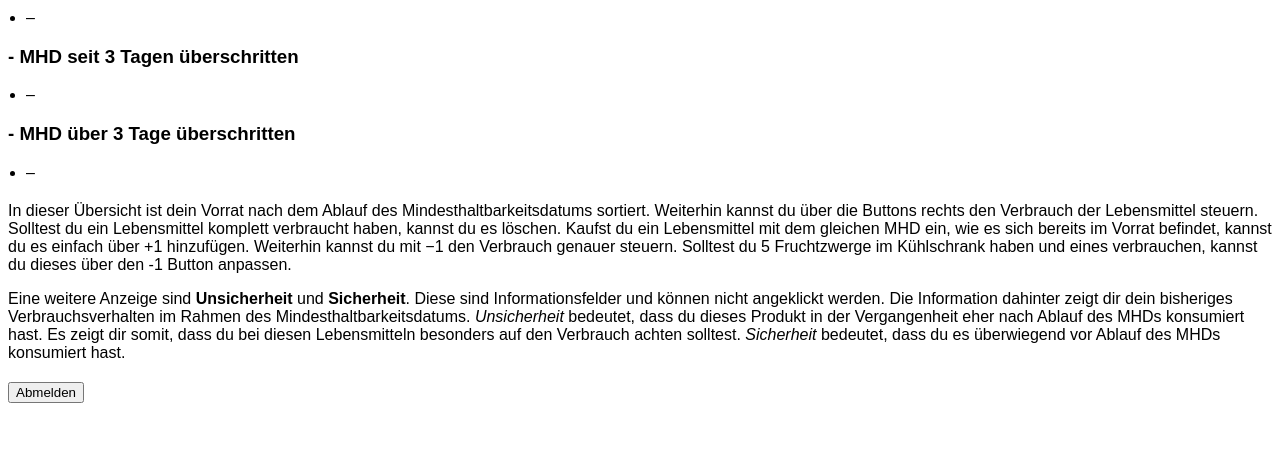
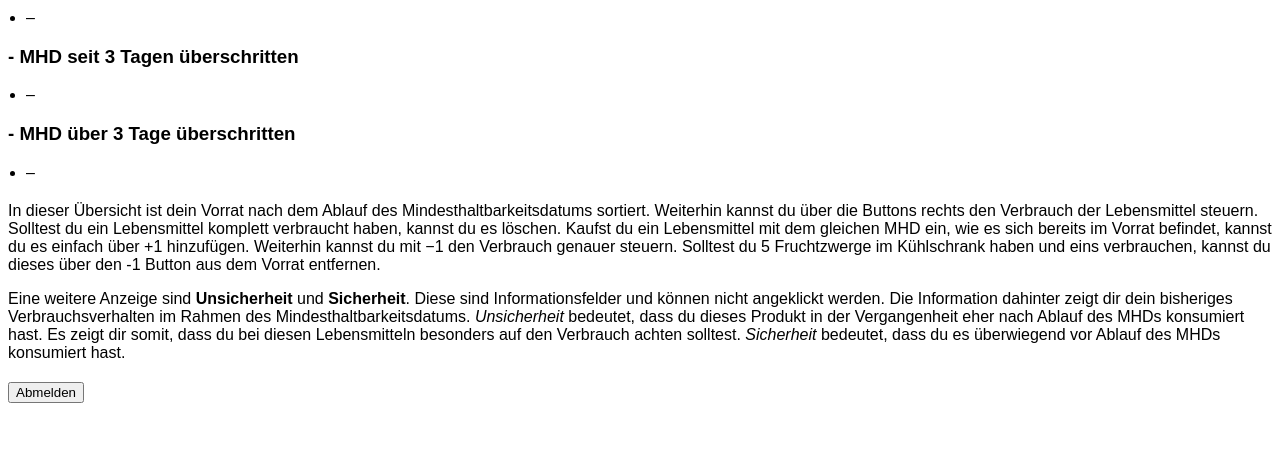
Before and after one commit to sheeshmann/studienarbeit_softwareparadigmen, a Django app: page / in a window 1280 px wide. Shown: the part 283-755 px from the top of the page. Run offline with Django 5.2, Linux system fonts and the light colour scheme; the visitor is signed in with stand-in values (Sample User, id 1); data that the repository does not hold is empty.

Commit message:
Text angepasst

```diff
--- a/vorrat/templates/vorrat/overview.html
+++ b/vorrat/templates/vorrat/overview.html
@@ -134,7 +134,7 @@
       Solltest du ein Lebensmittel komplett verbraucht haben, kannst du es löschen. Kaufst du ein Lebensmittel
       mit dem gleichen MHD ein, wie es sich bereits im Vorrat befindet, kannst du es einfach über +1 hinzufügen.
       Weiterhin kannst du mit −1 den Verbrauch genauer steuern. Solltest du 5 Fruchtzwerge
-      im Kühlschrank haben und eines verbrauchen, kannst du dieses über den -1 Button anpassen.
+      im Kühlschrank haben und eins verbrauchen, kannst du dieses über den -1 Button aus dem Vorrat entfernen.
     </p>
 
     <p>
```
